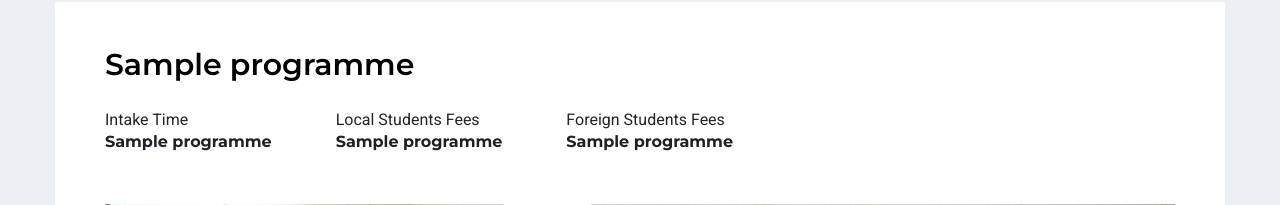
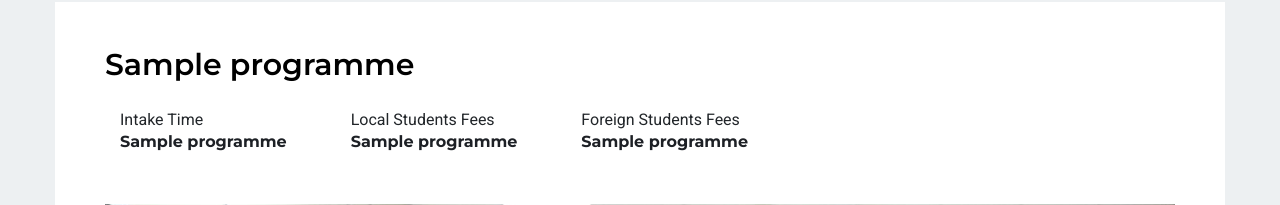
Before and after one commit to N0nEscapeSh3d0w/focs, a Flask app: template templates/courses-singel.html in a window 1280 px wide. Shown: the part 759-964 px from the top of the page. Run offline with Flask 3, Linux system fonts and the light colour scheme; the template is opened without the code that fills it: most values are stand-ins (such as "Sample title", 1, 10 or a date in 2020); some libraries are stand-ins or nearby versions.

Commit message:
Update courses-singel.html

```diff
--- a/templates/courses-singel.html
+++ b/templates/courses-singel.html
@@ -187,7 +187,7 @@
     <!--====== PAGE BANNER PART START ======-->
 
     <section id="page-banner" class="pt-105 pb-110 bg_cover" data-overlay="8"
-        style="background-image: url(assets/images/page-banner-2.jpg)">
+        style="background-image: url(./assets/images/page-banner-2.jpg)">
         <div class="container">
             <div class="row">
                 <div class="col-lg-12">
@@ -219,7 +219,7 @@
                         <div class="title">
                             <h3>{{programme[2]}}</h3>
                         </div> <!-- title -->
-                        <div class="course-terms">
+                        <div class="course-terms col-lg-12">
                             <ul>
                                 <li>
                                     <div class="intake">
```
